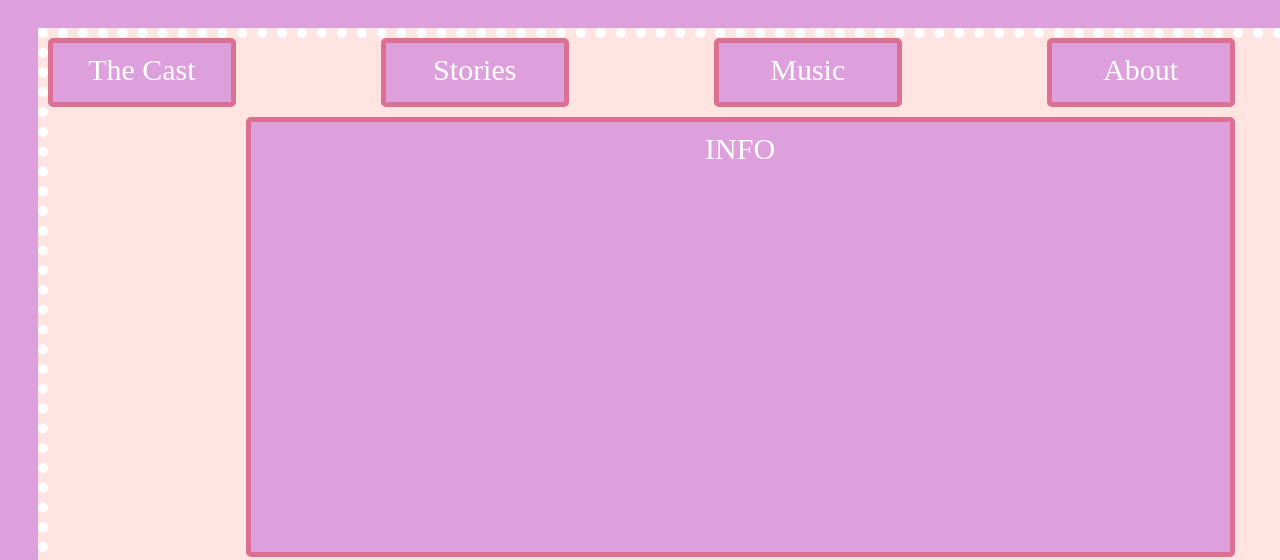
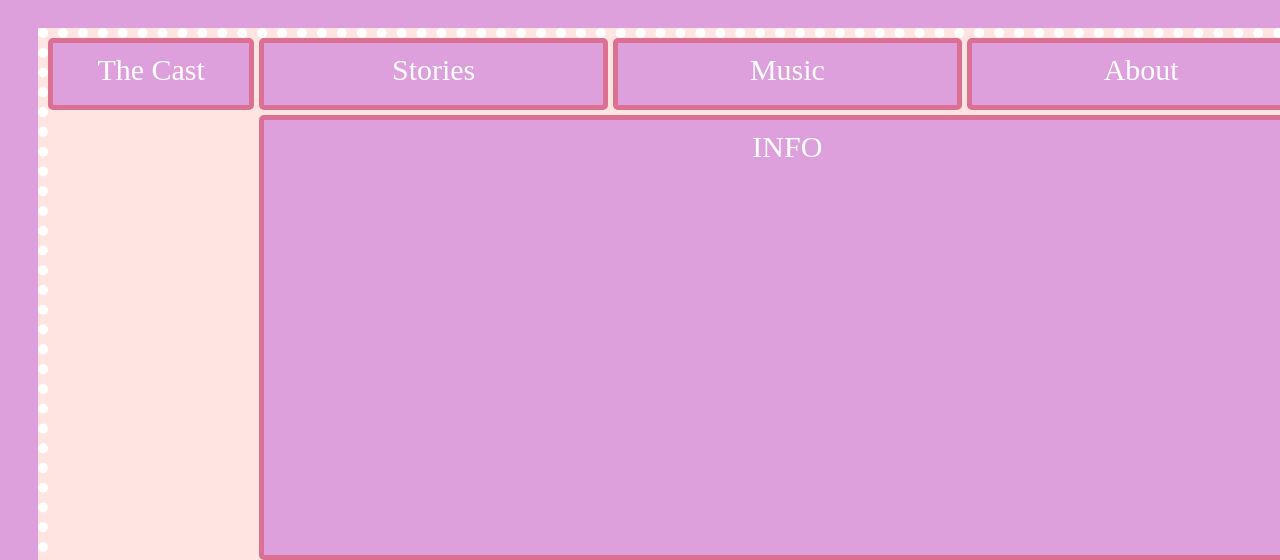
Before and after one commit to jr1248/jr1248.github.io, a plain HTML site: page index.html in a window 1280 px wide. Shown: the part 360-920 px from the top of the page. Drawn offline with Linux system fonts and the light colour scheme.

Commit message:
Update styles.css

```diff
--- a/styles.css
+++ b/styles.css
@@ -20,7 +20,7 @@ body{
     width: 1425px;
     background-color: mistyrose;
     grid-template: repeat(4, 1fr 2fr) / repeat(4, 3fr 2fr);
-    grid-gap: 10px;
+    grid-gap: 5px;
   }
 
   .a {
@@ -29,20 +29,20 @@ body{
 
   }
   .b{
-    grid-column-start:3;
+    grid-column-start:2;
     grid-column-end: 4;
   }
   .c{
-    grid-column-start:5;
+    grid-column-start:4;
     grid-column-end: 6;
   }
   .d{
-    grid-column-start:7;
+    grid-column-start:6;
     grid-column-end: 8;
   }
   .e{
-    grid-column-start:9;
-    grid-column-end: 10;
+    grid-column-start:8;
+    grid-column-end: 11;
   }
   .f{
     grid-area: 2 / 2 / span 4 / span 6;
@@ -55,6 +55,7 @@ body{
     grid-row: 6/10;
     grid-column: 1/6;
   }
+
   .box {
     background-color:plum;
     color: white;
```
